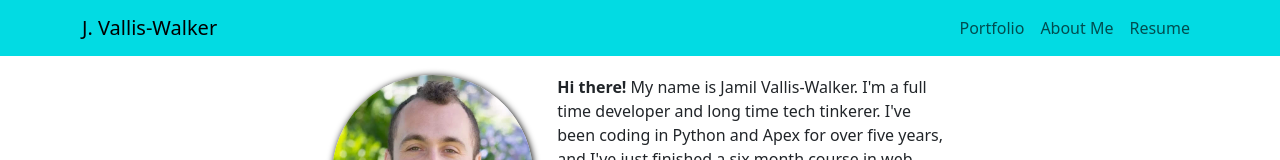
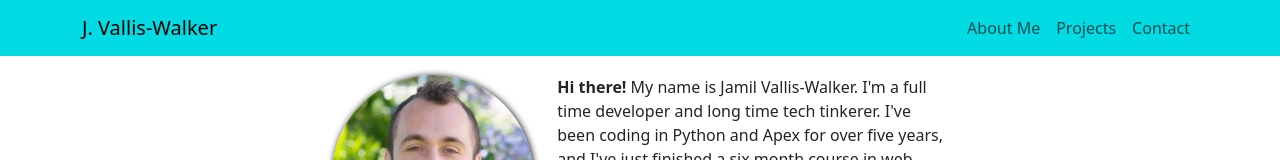
Before and after one commit to jvalliswalker/Portfolio, a React (Vite) app: page / in a window 1280 px wide. Shown: the top 160 px of the page. Built offline with nearby package versions, Linux system fonts and the light colour scheme.

Commit message:
remove resume, add contact

```diff
--- a/src/components/Header.jsx
+++ b/src/components/Header.jsx
@@ -4,14 +4,14 @@ import Nav from "react-bootstrap/Nav";
 import "../styles/index.css";
 
 const links = [
-  <Nav.Link key={"portfolio"} href="/portfolio">
-    Portfolio
-  </Nav.Link>,
-  <Nav.Link key={"about"} href="/about">
+  <Nav.Link key="about" href="/about">
     About Me
   </Nav.Link>,
-  <Nav.Link key={"resume"} href="/resume">
-    Resume
+  <Nav.Link key="portfolio" href="/portfolio">
+    Projects
+  </Nav.Link>,
+  <Nav.Link key="contact" href="/contact">
+    Contact
   </Nav.Link>,
 ];
 
```
